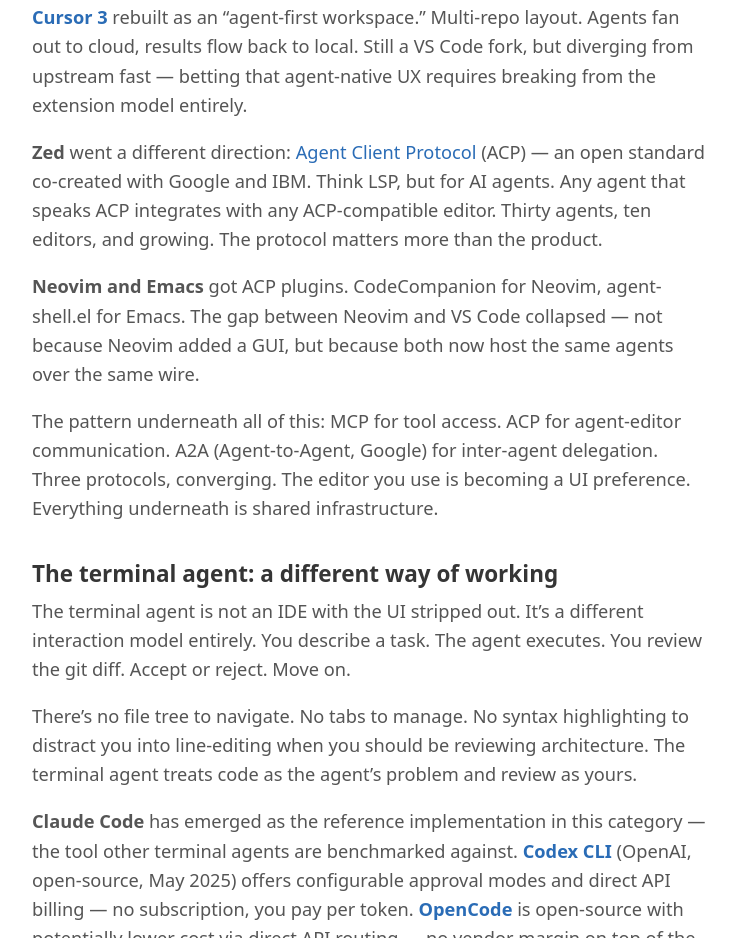
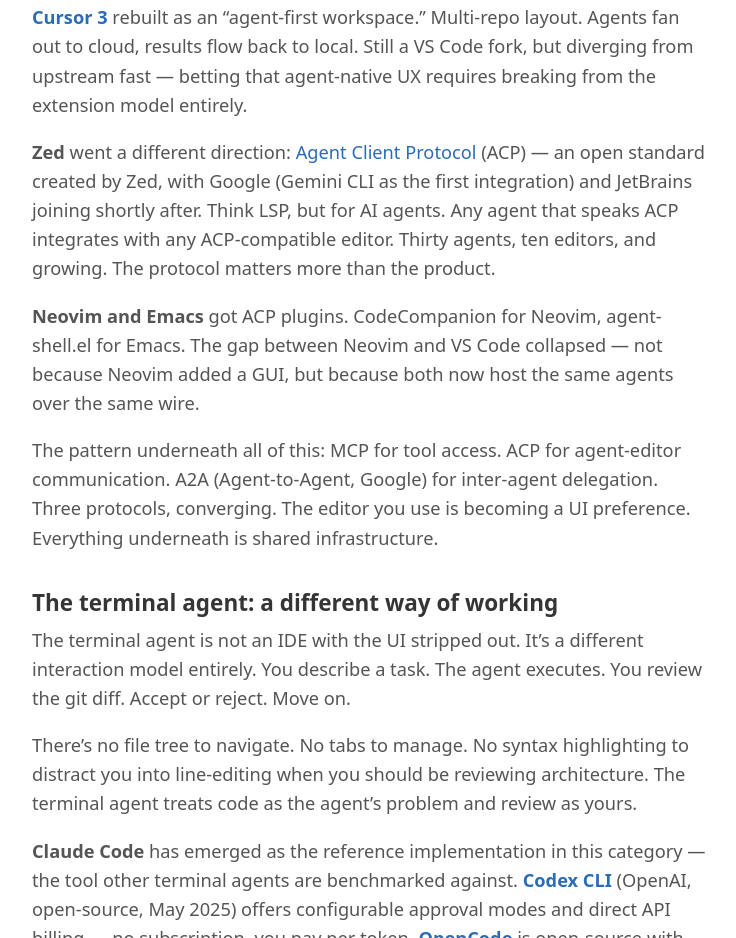
Before and after one commit to retran/retran.github.io, an Astro site: page /articles/which-ai-tool-wins-wrong-question in a window 1280 px wide. Shown: the part 5392-6330 px from the top of the page, without its empty margins (208-944 px from the left). Built offline with nearby package versions, Linux system fonts and the light colour scheme; Astro itself is replaced by a stand-in of ours.

Commit message:
Fix ACP attribution: created by Zed, not co-created with Google/IBM

```diff
--- a/src/content/articles/which-ai-tool-wins-wrong-question.md
+++ b/src/content/articles/which-ai-tool-wins-wrong-question.md
@@ -95,7 +95,7 @@
 
 **[Cursor 3](https://cursor.com/blog/cursor-3)** rebuilt as an "agent-first workspace." Multi-repo layout. Agents fan out to cloud, results flow back to local. Still a VS Code fork, but diverging from upstream fast — betting that agent-native UX requires breaking from the extension model entirely.
 
-**Zed** went a different direction: [Agent Client Protocol](https://zed.dev/acp) (ACP) — an open standard co-created with Google and IBM. Think LSP, but for AI agents. Any agent that speaks ACP integrates with any ACP-compatible editor. Thirty agents, ten editors, and growing. The protocol matters more than the product.
+**Zed** went a different direction: [Agent Client Protocol](https://zed.dev/acp) (ACP) — an open standard created by Zed, with Google (Gemini CLI as the first integration) and JetBrains joining shortly after. Think LSP, but for AI agents. Any agent that speaks ACP integrates with any ACP-compatible editor. Thirty agents, ten editors, and growing. The protocol matters more than the product.
 
 **Neovim and Emacs** got ACP plugins. CodeCompanion for Neovim, agent-shell.el for Emacs. The gap between Neovim and VS Code collapsed — not because Neovim added a GUI, but because both now host the same agents over the same wire.
 
```
